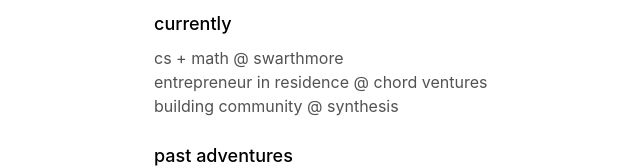
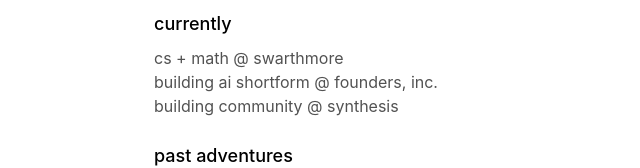
Before and after one commit to benwxng/personal-3, a Next.js app: page / in a window 1280 px wide. Shown: the part 190-358 px from the top of the page, without its empty margins (198-838 px from the left). Built offline with nearby package versions, Linux system fonts and the light colour scheme.

Commit message:
personal

```diff
--- a/app/page.tsx
+++ b/app/page.tsx
@@ -10,7 +10,16 @@ export default function Page() {
         <h2 className="text-lg font-medium mb-2">currently</h2>
         <ul className="list-none text-neutral-600 dark:text-neutral-400">
           <li>cs + math @ swarthmore</li>
-          <li>entrepreneur in residence @ chord ventures</li>
+          <li>
+            building ai shortform @{" "}
+            <AnimatedLink
+              href="https://f.inc/"
+              className="text-neutral-600 dark:text-white/70"
+              external={true}
+            >
+              founders, inc.
+            </AnimatedLink>
+          </li>
           <li>
             building community @{" "}
             <AnimatedLink
```
